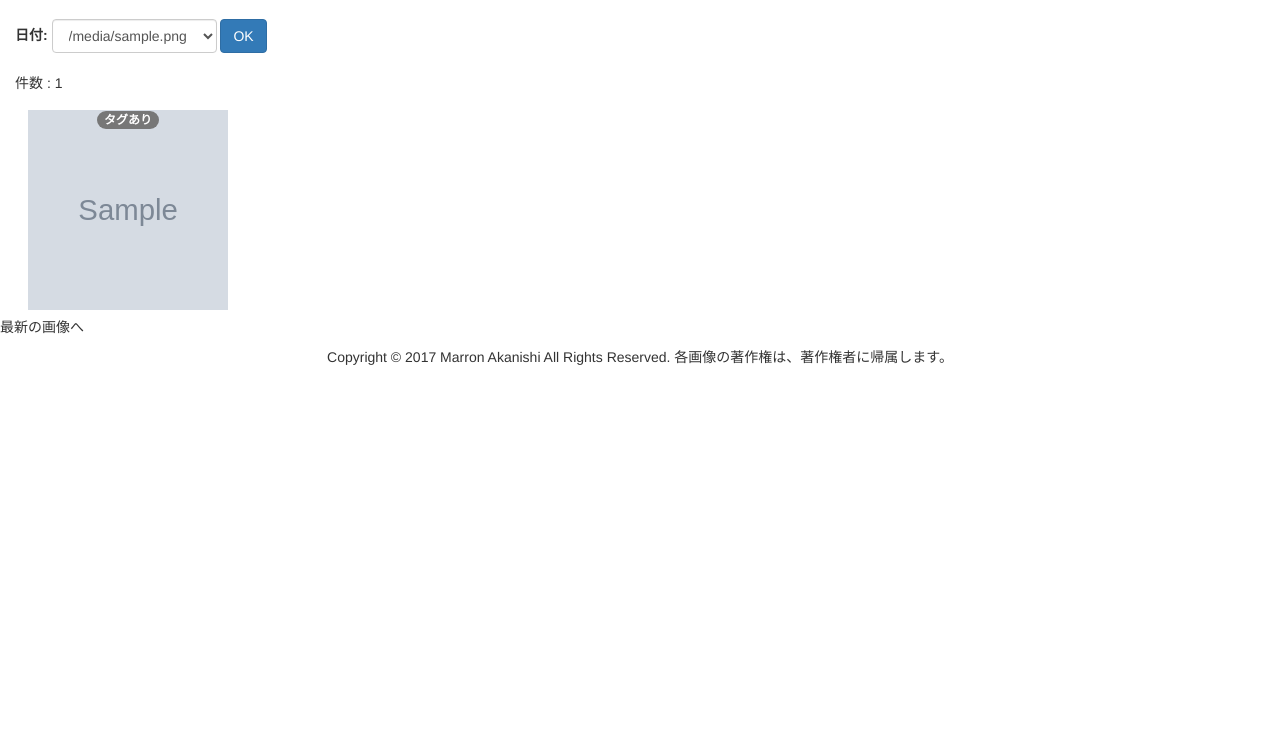
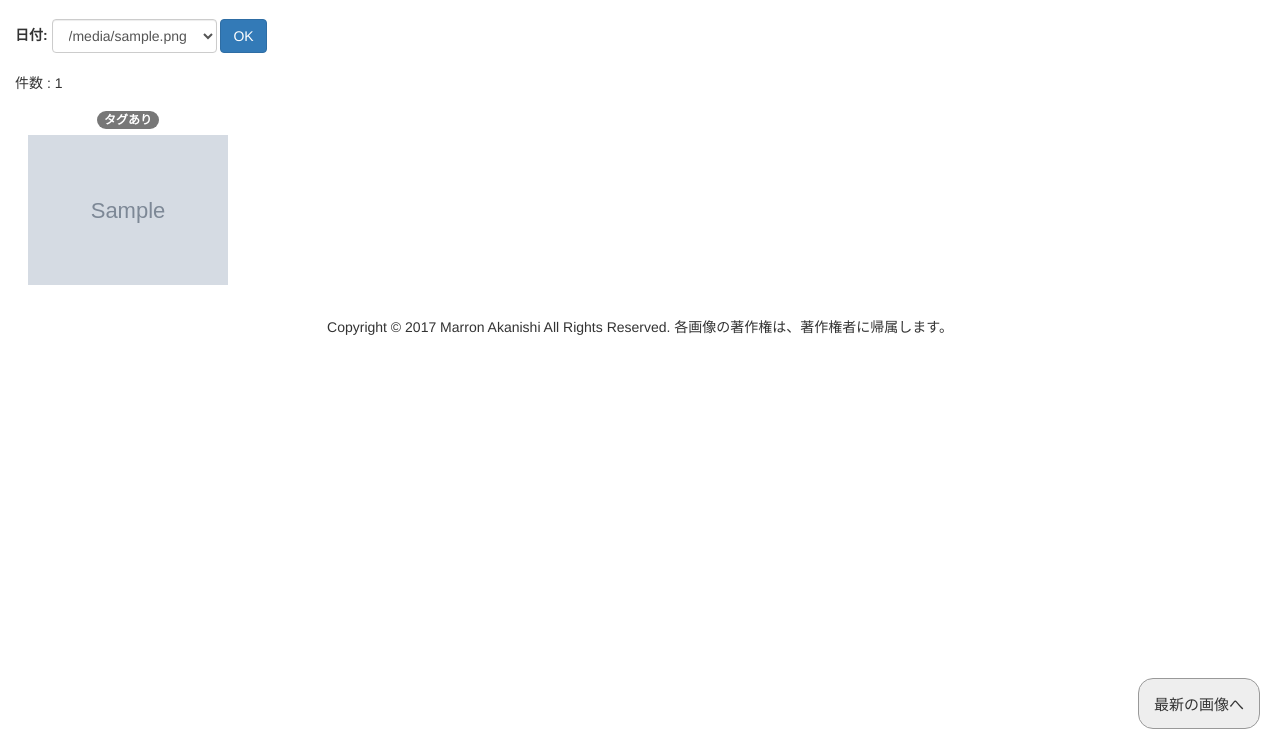
Before and after one commit to marron-akanishi/TPTS_web, a Flask app: template templates/list.html in a window 1280 px wide. Shown: the part 51-800 px from the top of the page. Run offline with Flask 2, Linux system fonts and the light colour scheme; the template is opened without the code that fills it: most values are stand-ins (such as "Sample title", 1, 10 or a date in 2020); grey boxes marked "Sample" are stand-in pictures; some libraries are stand-ins or nearby versions.

Commit message:
css changed

```diff
--- a/static/css/list.css
+++ b/static/css/list.css
@@ -1,4 +1,14 @@
 #scroll_to_top {
+  /* 「TOPに戻る」ボタンにカーソルを載せた時に、
+  カーソルが指のマークになるようにしています。 */
+  cursor: pointer;
+
+  /* 常にページの右下に表示されるように固定します。 */
+  position: fixed;  /* 位置を固定させます。 */
+  right: 20px;      /* 画面の右橋から20px空けます。 */
+  bottom: 80px;     /* 画面の下端から20px空けます。 */
+}
+#scroll_to_bottom {
   /* 「TOPに戻る」ボタンにカーソルを載せた時に、
   カーソルが指のマークになるようにしています。 */
   cursor: pointer;
@@ -8,8 +18,8 @@
   right: 20px;      /* 画面の右橋から20px空けます。 */
   bottom: 20px;     /* 画面の下端から20px空けます。 */
 }
-#scroll_to_top.button {
-  /* 「TOPに戻る」ボタンのデザインを整えています。 */
+.button {
+  /* ボタンのデザインを整えています。 */
   padding: 15px 15px 3px;
   font-size: 15px;
   display: inline-block;
@@ -32,6 +42,10 @@
   -webkit-transform: translate(-50%, -50%);
   -ms-transform: translate(-50%, -50%);
   transform: translate(-50%, -50%);
-  width: auto;
-  height: 100%;
+  width: 100%;
+  height: auto;
 }
+
+.thum:hover {
+  background: #dddddd;
+}
```
